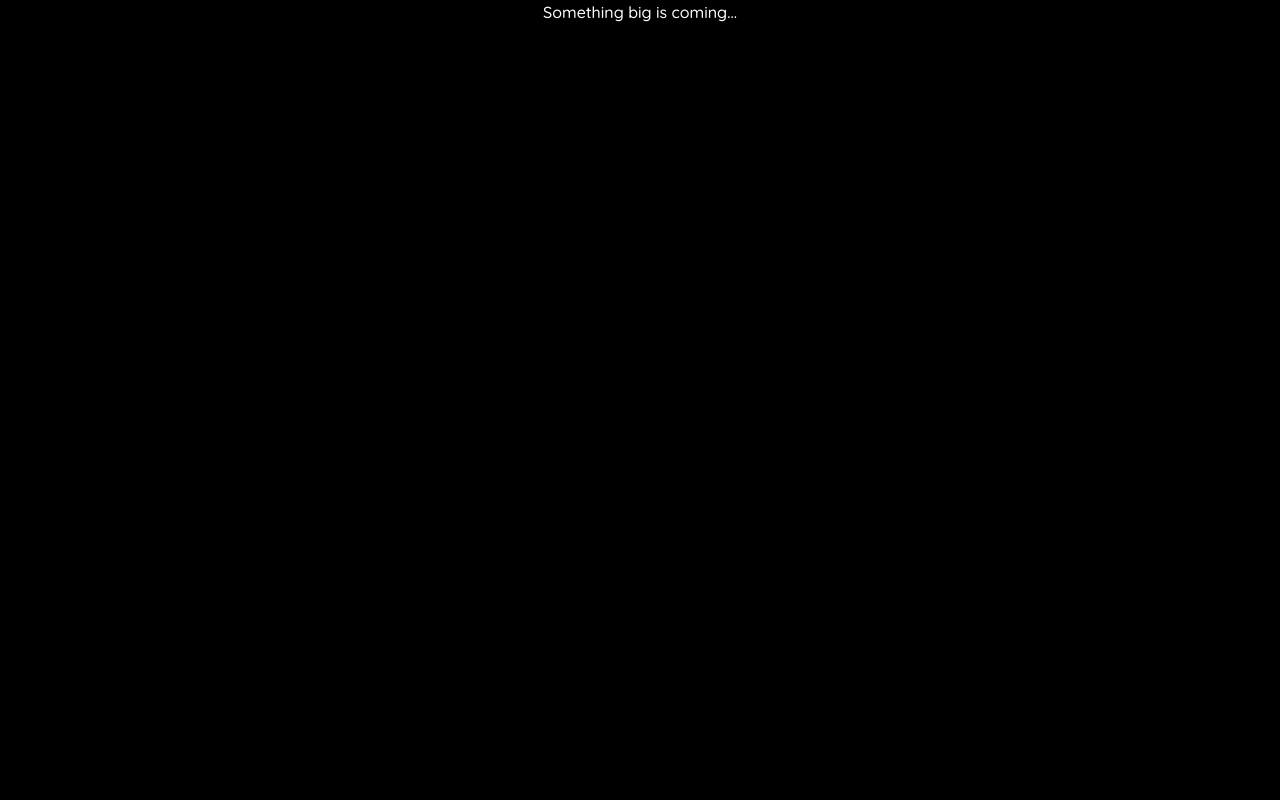
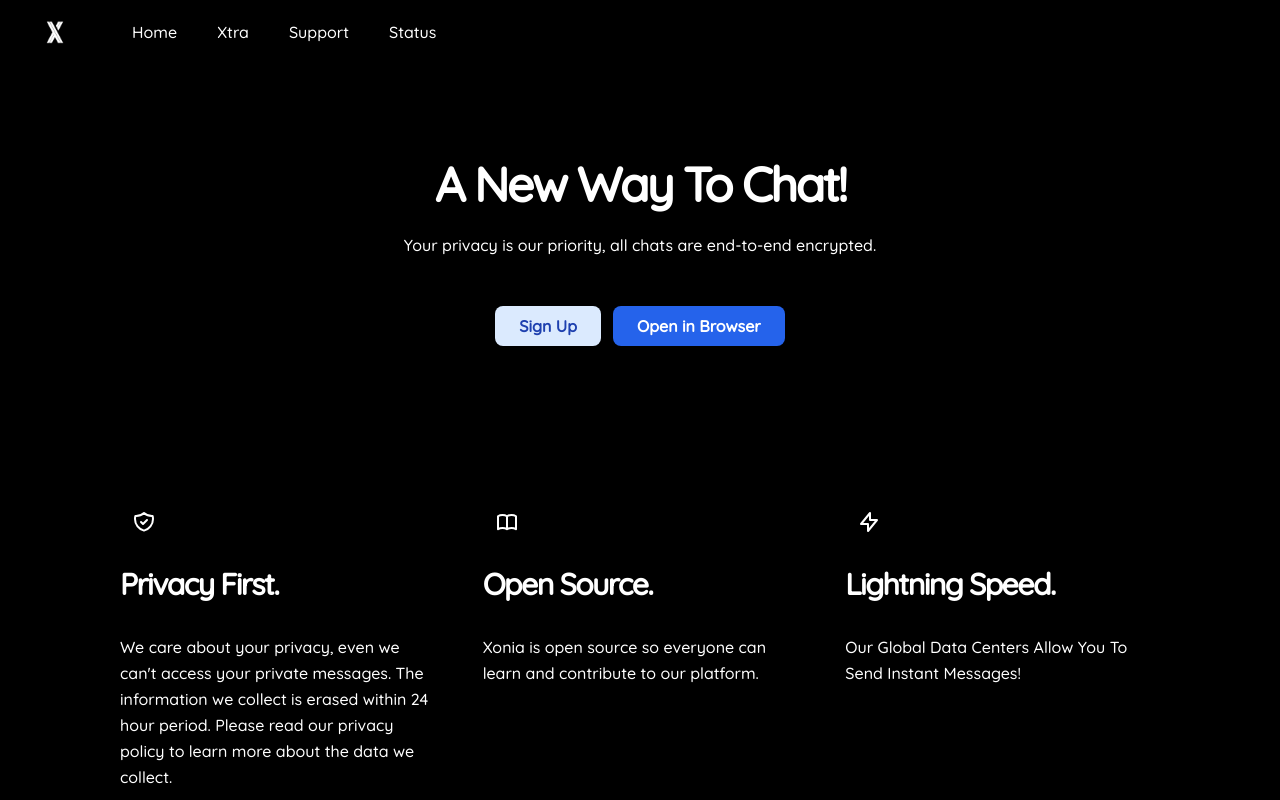
Before and after one commit to Xoniaapp/Homepage, a React (Create React App) app: page / in a window 1280 px wide. Shown: the top 800 px of the page. Built offline with nearby package versions, Linux system fonts and the light colour scheme.

Commit message:
Update App.js

```diff
--- a/src/App.js
+++ b/src/App.js
@@ -1,19 +1,19 @@
 import React from "react";
 import { BrowserRouter as Router, Switch, Route } from "react-router-dom";
+
+import { Navbar, Header, Grid, Footer } from "./components/index.js"
+
 
 function App() {
   return (
     <Router>
       <Switch>
-        <Route exact path="/">
-    <div>
-    <center>
-    <h1>
-    Something big is coming...
-    </h1>
-    </center>
-    </div>
-        </Route>
+    <Route exact path="/">
+    <Navbar />
+    <Header />
+    <Grid />
+    <Footer />
+    </Route>
       </Switch>
     </Router>
   );
```
